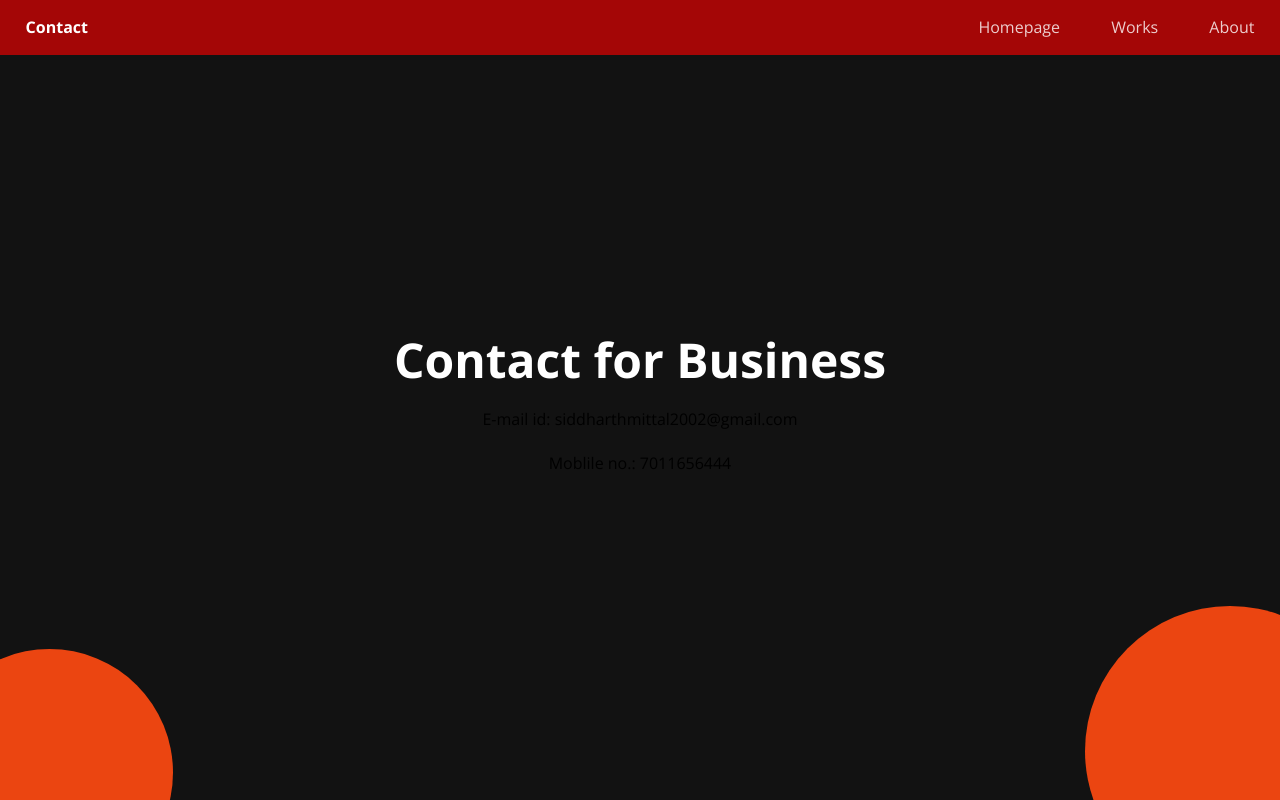
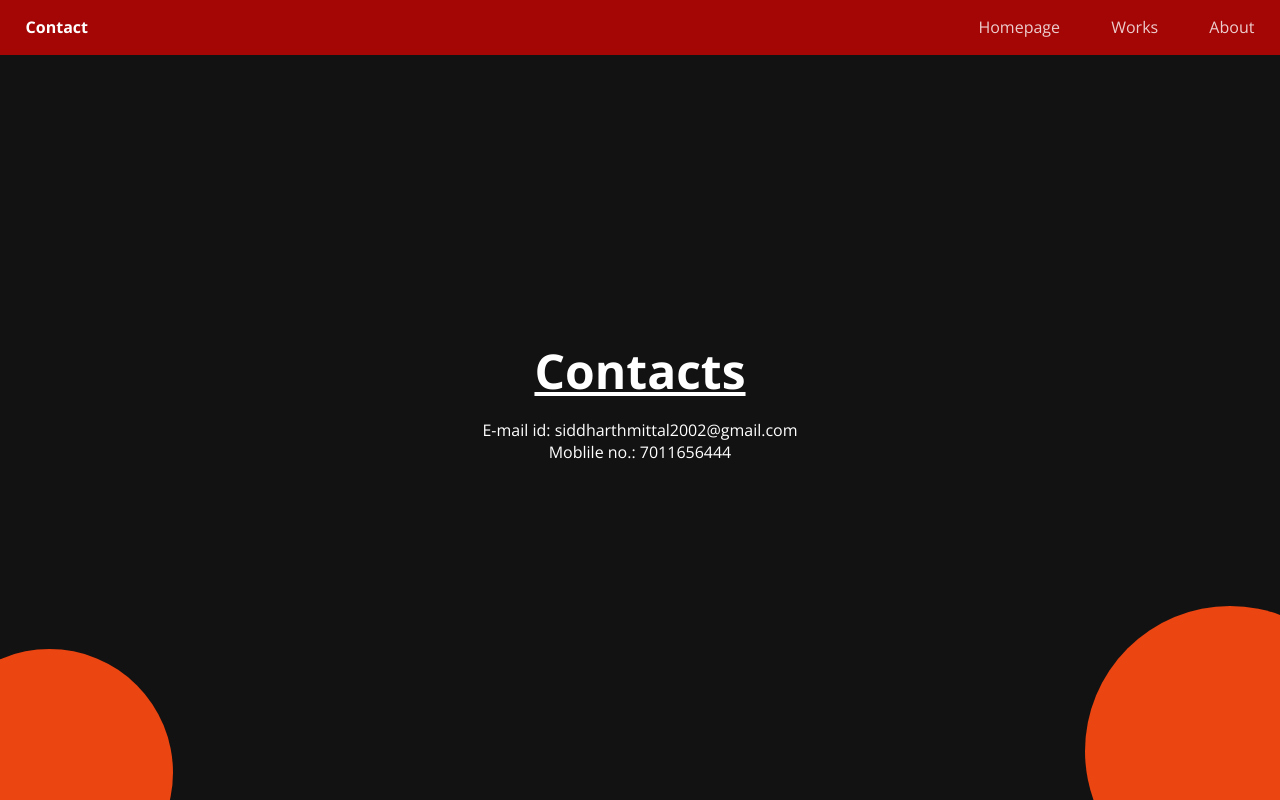
Before and after one commit to caligo-phantom/Portfolio, a plain HTML site: page contact.html in a window 1280 px wide. Drawn offline with nearby package versions, Linux system fonts and the light colour scheme.

Commit message:
Update contact.html

```diff
--- a/contact.html
+++ b/contact.html
@@ -19,11 +19,10 @@
     </div>
     <div class="contact-details">
         <h1>
-            Contact for Business
+            <u>Contacts</u>
         </h1>
-        <span>E-mail id: siddharthmittal2002@gmail.com</span>
-        <br>
-        <span>Moblile no.: 7011656444</span>
+            <p>E-mail id: siddharthmittal2002@gmail.com</p>
+            <p>Moblile no.: 7011656444</p>
     </div>
         <img src="assets/left.svg" alt="left-blob" class="left-blob">
         <img src="assets/right.svg" alt="right-blob" class="right-blob">
```
